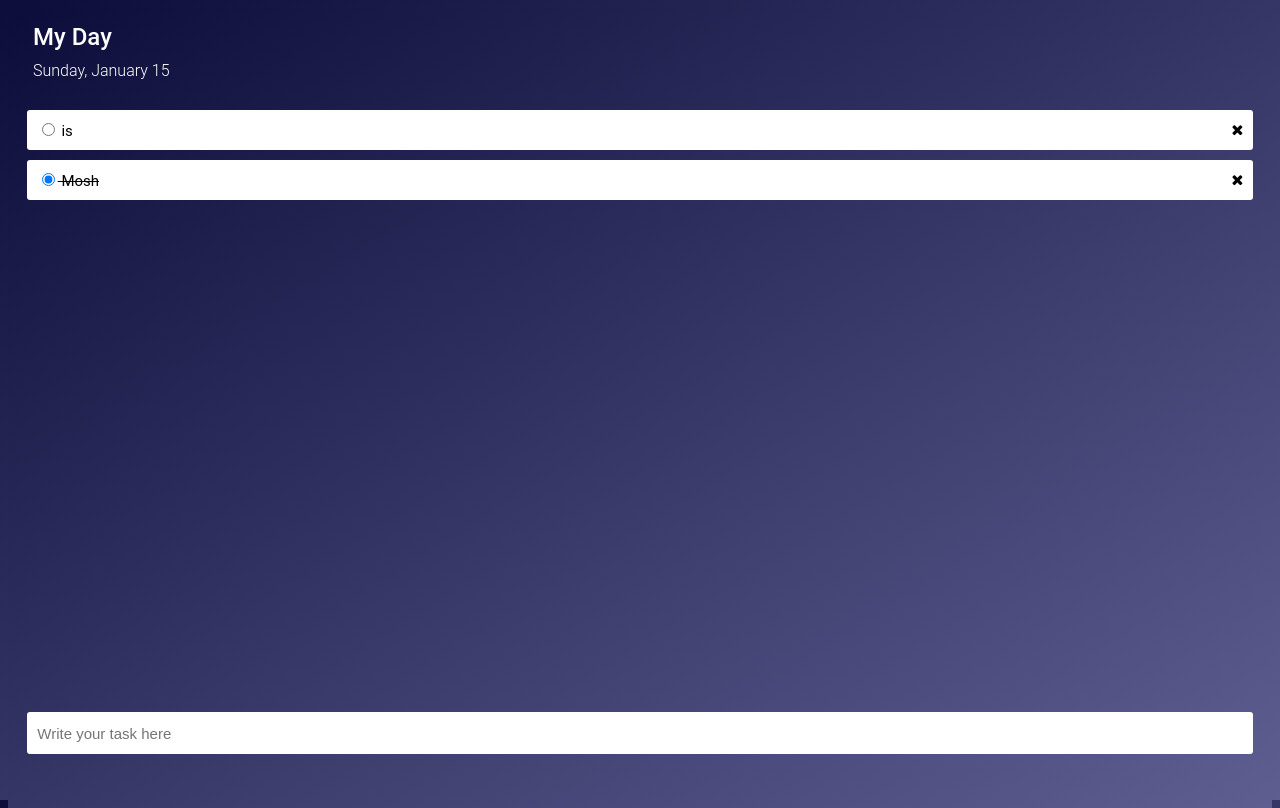
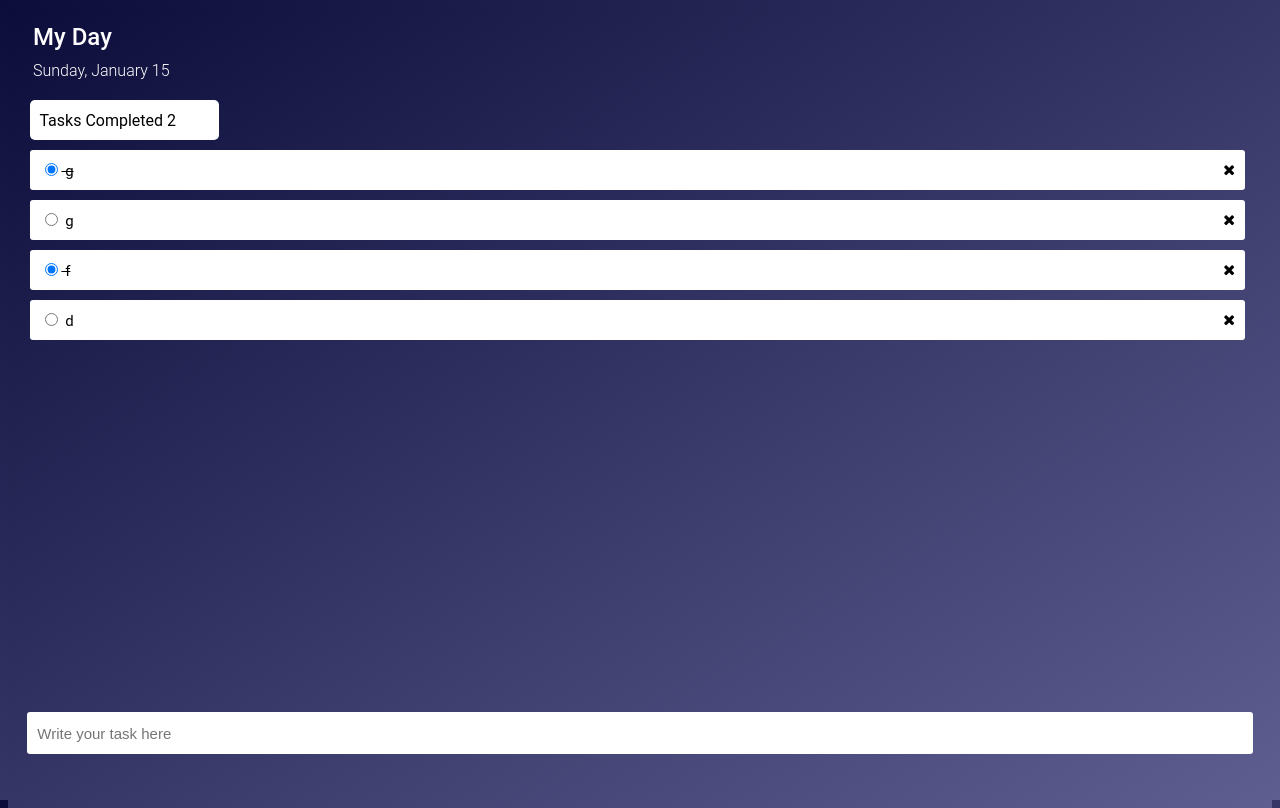
Before and after one commit to kareemyasser8/Todo-App-2023, an Angular app in the folder todo-app/: page / in a window 1280 px wide. Built offline with nearby package versions, Linux system fonts and the light colour scheme; data requests are answered from the project's data file.

Commit message:
adding Tasks Completed counter

```diff
--- a/todo-app/db.json
+++ b/todo-app/db.json
@@ -1,14 +1,24 @@
 {
   "tasks": [
     {
-      "description": "Mosh",
-      "checked": true,
+      "description": "d",
+      "checked": false,
       "id": 1
     },
     {
-      "description": "is",
+      "description": "f",
+      "checked": true,
+      "id": 2
+    },
+    {
+      "description": "g",
       "checked": false,
       "id": 3
+    },
+    {
+      "description": "g",
+      "checked": true,
+      "id": 4
     }
   ],
   "jobs": []
--- a/todo-app/src/app/tasks-list/tasks-list.component.html
+++ b/todo-app/src/app/tasks-list/tasks-list.component.html
@@ -1,5 +1,10 @@
 <welcome-message [isEmpty]="tasksEmpty" ></welcome-message>
 <div class="tasksContainer">
+
+  <div class="tasks-completed" *ngIf="totalTasksCount > 0">
+    Tasks Completed {{totalTasksCount}}
+  </div>
+
   <div class="task-tab" *ngFor="let task of tasks">
 
     <div class = "task">
--- a/todo-app/src/app/tasks-list/tasks-list.component.scss
+++ b/todo-app/src/app/tasks-list/tasks-list.component.scss
@@ -3,10 +3,27 @@
 
 
 .tasksContainer {
-  width: 100%;
+  margin: auto;
+  width: 98%;
   display: flex;
   flex-direction: column;
-  align-items: center;
+  align-items: flex-start;
+
+  .tasks-completed{
+    width: 180px;
+    height: 40px;
+    background-color: white;
+    color: black;
+    display: flex;
+    align-items: center;
+    justify-content: flex-start;
+    padding-left: 9px;
+    margin: 10px 0px;
+    border-radius: 5px;
+    text-align: center;
+    font-family: variables.$appFont;
+
+  }
 
   .task-tab {
     background-color: #FFF;
@@ -16,9 +33,10 @@
     border-radius: 3px;
     border: none;
     outline: none;
-    display: block;
+    display: flex;
+    align-items: center;
     position: relative;
-    width: 97%;
+    width: 98%;
     padding: 0 10px;
     font-size: 15px;
 
--- a/todo-app/src/app/tasks-list/tasks-list.component.ts
+++ b/todo-app/src/app/tasks-list/tasks-list.component.ts
@@ -19,6 +19,7 @@ export class TasksListComponent implements OnInit, OnDestroy{
   tasks: any[];
   tasksEmpty: boolean = true;
   serviceSubscription: Subscription;
+  totalTasksCount = 0;
 
   checked:boolean = false;
 
@@ -26,9 +27,20 @@ export class TasksListComponent implements OnInit, OnDestroy{
 
   }
 
+  // getTotalChecked(): number{
+  //   let total = 0;
+  //   for(let i =0; i < this.tasks.length; i++){
+  //     if(this.tasks[i].checked == true) total++;
+  //   }
+
+  //   return total;
+  // }
+
+
   seeIfChecked(task){
     task.checked=!task.checked
     this.playSound();
+    this.totalTasksCount++
     this.serviceSubscription = this.taskService.update(task).subscribe(
       (response)=>console.log(response)
     )
@@ -51,6 +63,11 @@ export class TasksListComponent implements OnInit, OnDestroy{
     this.serviceSubscription = this.taskService.getAll()
       .subscribe((response: any[]) => {
         this.tasks = response.reverse();
+
+        for(let i =0; i < this.tasks.length; i++){
+          if(this.tasks[i].checked == true) this.totalTasksCount++;
+        }
+
         if (response && response.length != 0) {
           this.tasksEmpty = false;
           console.log("this.tasksEmpty = ", this.tasksEmpty);
@@ -96,6 +113,7 @@ export class TasksListComponent implements OnInit, OnDestroy{
     let index = this.tasks.indexOf(task);
     console.log(task);
     this.tasks.splice(index, 1);
+    if(task.checked == true) this.totalTasksCount--;
     this.serviceSubscription = this.taskService.delete(task).subscribe(
       (response) => {
         if (this.tasks.length == 0) {
```
